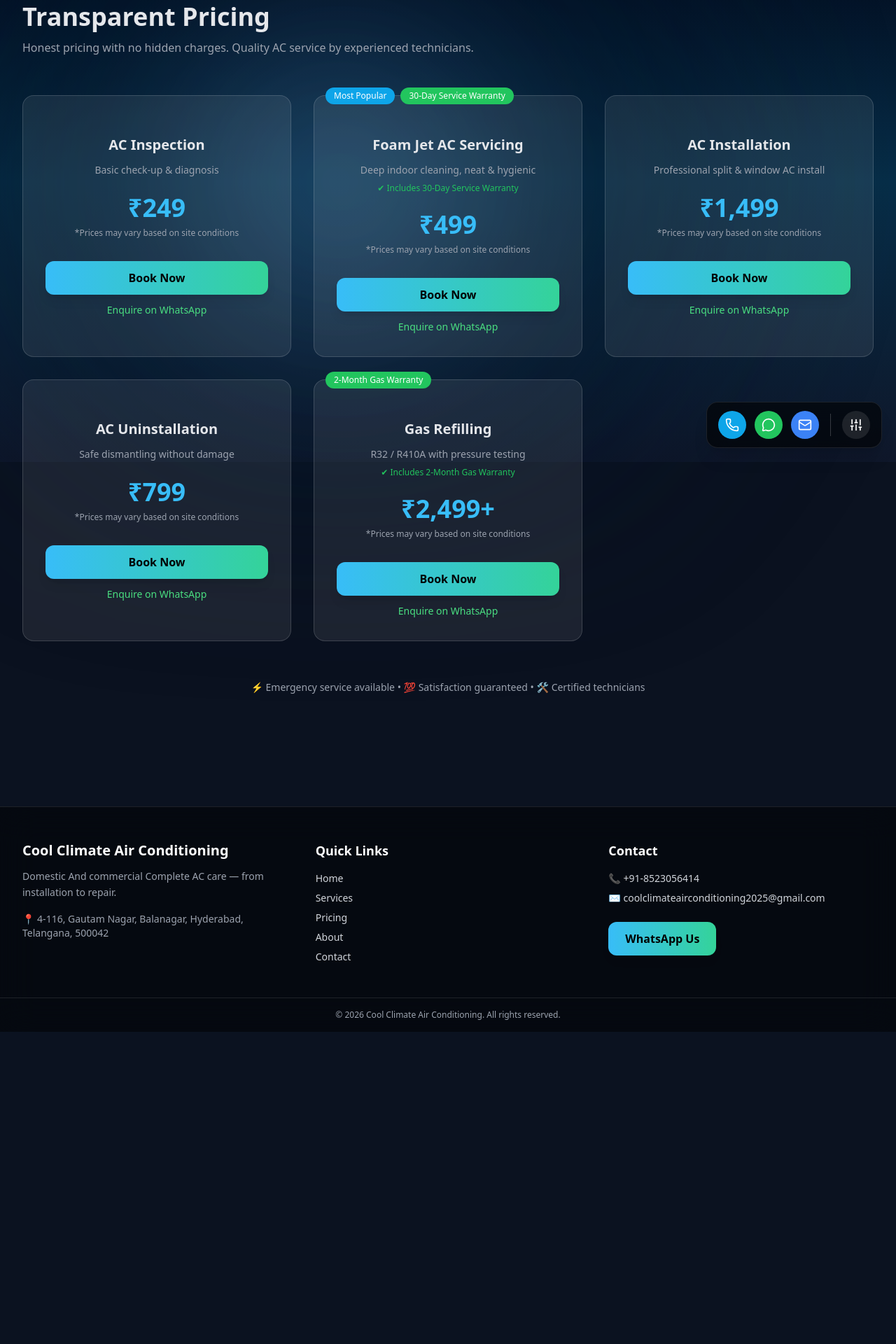
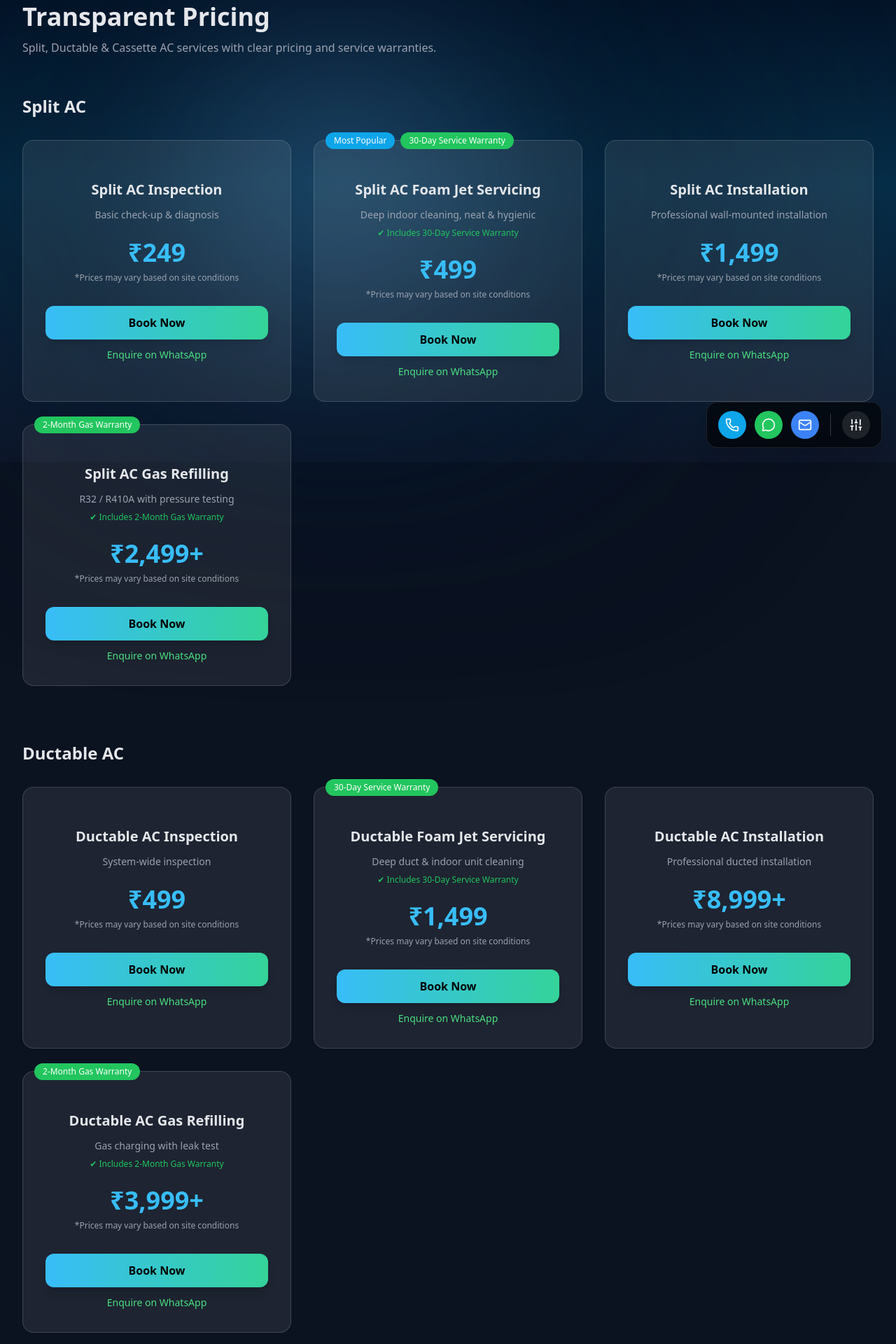
Before and after one commit to jacksyswain/Cool-Climate-Air-Conditioning, a React (Vite) app: page /pricing in a window 1280 px wide. Shown: the part 140-2060 px from the top of the page at 70% size. Before the commit the page ends 1614 px from the top, so only its background shows below. Built offline with nearby package versions, Linux system fonts and the light colour scheme.

Commit message:
last commit

```diff
--- a/src/pages/Pricing.jsx
+++ b/src/pages/Pricing.jsx
@@ -4,14 +4,17 @@ import { SITE } from "../data/siteData";
 
 const PRICING = [
   {
+    category: "Split AC",
+    items: [
+      {
         id: 1,
-    title: "AC Inspection",
+        title: "Split AC Inspection",
         price: "₹249",
         note: "Basic check-up & diagnosis",
       },
       {
         id: 2,
-    title: "Foam Jet AC Servicing",
+        title: "Split AC Foam Jet Servicing",
         price: "₹499",
         note: "Deep indoor cleaning, neat & hygienic",
         popular: true,
@@ -19,22 +22,82 @@ const PRICING = [
       },
       {
         id: 3,
-    title: "AC Installation",
+        title: "Split AC Installation",
         price: "₹1,499",
-    note: "Professional split & window AC install",
+        note: "Professional wall-mounted installation",
       },
       {
         id: 4,
-    title: "AC Uninstallation",
-    price: "₹799",
-    note: "Safe dismantling without damage",
-  },
-  {
-    id: 5,
-    title: "Gas Refilling",
+        title: "Split AC Gas Refilling",
         price: "₹2,499+",
         note: "R32 / R410A with pressure testing",
         warranty: "2-Month Gas Warranty",
+      },
+    ],
+  },
+
+  {
+    category: "Ductable AC",
+    items: [
+      {
+        id: 5,
+        title: "Ductable AC Inspection",
+        price: "₹499",
+        note: "System-wide inspection",
+      },
+      {
+        id: 6,
+        title: "Ductable Foam Jet Servicing",
+        price: "₹1,499",
+        note: "Deep duct & indoor unit cleaning",
+        warranty: "30-Day Service Warranty",
+      },
+      {
+        id: 7,
+        title: "Ductable AC Installation",
+        price: "₹8,999+",
+        note: "Professional ducted installation",
+      },
+      {
+        id: 8,
+        title: "Ductable AC Gas Refilling",
+        price: "₹3,999+",
+        note: "Gas charging with leak test",
+        warranty: "2-Month Gas Warranty",
+      },
+    ],
+  },
+
+  {
+    category: "Cassette AC",
+    items: [
+      {
+        id: 9,
+        title: "Cassette AC Inspection",
+        price: "₹399",
+        note: "Cooling & airflow check",
+      },
+      {
+        id: 10,
+        title: "Cassette Foam Jet Servicing",
+        price: "₹1,299",
+        note: "360° deep foam cleaning",
+        warranty: "30-Day Service Warranty",
+      },
+      {
+        id: 11,
+        title: "Cassette AC Installation",
+        price: "₹5,999+",
+        note: "False ceiling installation",
+      },
+      {
+        id: 12,
+        title: "Cassette AC Gas Refilling",
+        price: "₹3,499+",
+        note: "High-pressure gas refill",
+        warranty: "2-Month Gas Warranty",
+      },
+    ],
   },
 ];
 
@@ -42,20 +105,28 @@ export default function Pricing() {
   return (
     <div className="container py-20">
 
-      {/* ================= HEADER ================= */}
+      {/* HEADER */}
       <div className="mb-14 text-center md:text-left">
         <h1 className="text-4xl font-bold text-main mb-3">
           Transparent Pricing
         </h1>
         <p className="text-muted max-w-2xl">
-          Honest pricing with no hidden charges.
-          Quality AC service by experienced technicians.
+          Split, Ductable & Cassette AC services with clear pricing and service warranties.
         </p>
       </div>
 
-      {/* ================= PRICING GRID ================= */}
+      {/* CATEGORY SECTIONS */}
+      {PRICING.map((section, idx) => (
+        <div key={idx} className="mb-20">
+
+          {/* CATEGORY TITLE */}
+          <h2 className="text-2xl font-semibold text-main mb-8">
+            {section.category}
+          </h2>
+
+          {/* PRICING GRID */}
           <div className="grid sm:grid-cols-2 lg:grid-cols-3 gap-8">
-        {PRICING.map((p) => (
+            {section.items.map((p) => (
               <div
                 key={p.id}
                 className="card p-8 text-center relative hover:scale-[1.03] transition-transform"
@@ -67,7 +138,6 @@ export default function Pricing() {
                       Most Popular
                     </span>
                   )}
-
                   {p.warranty && (
                     <span className="bg-green-500 text-white text-xs px-3 py-1 rounded-full">
                       {p.warranty}
@@ -83,7 +153,6 @@ export default function Pricing() {
                   {p.note}
                 </p>
 
-            {/* WARRANTY TEXT (SECONDARY REINFORCEMENT) */}
                 {p.warranty && (
                   <p className="mt-2 text-xs text-green-500 font-medium">
                     ✔ Includes {p.warranty}
@@ -98,7 +167,6 @@ export default function Pricing() {
                   *Prices may vary based on site conditions
                 </p>
 
-            {/* ACTIONS */}
                 <div className="mt-8 flex flex-col gap-3">
                   <Link to="/booking" className="btn-primary">
                     Book Now
@@ -116,10 +184,12 @@ export default function Pricing() {
               </div>
             ))}
           </div>
+        </div>
+      ))}
 
-      {/* ================= FOOT NOTE ================= */}
-      <div className="mt-14 text-center text-sm text-muted">
-        ⚡ Emergency service available • 💯 Satisfaction guaranteed • 🛠️ Certified technicians
+      {/* FOOT NOTE */}
+      <div className="mt-10 text-center text-sm text-muted">
+        ⚡ Emergency service available • 🛡 Warranty-backed services • 🛠 Certified technicians
       </div>
     </div>
   );
```
Lines whose indentation alone changed are shown as unchanged.
